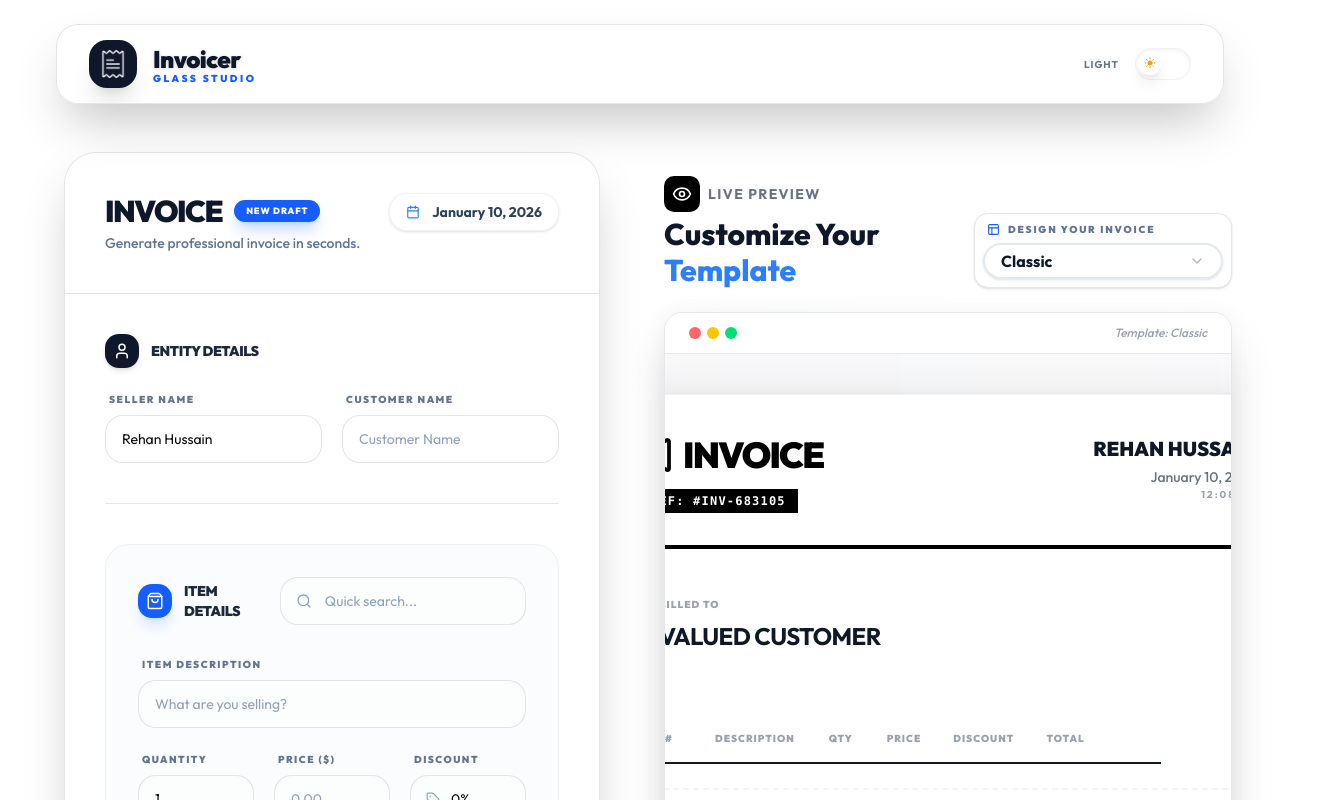
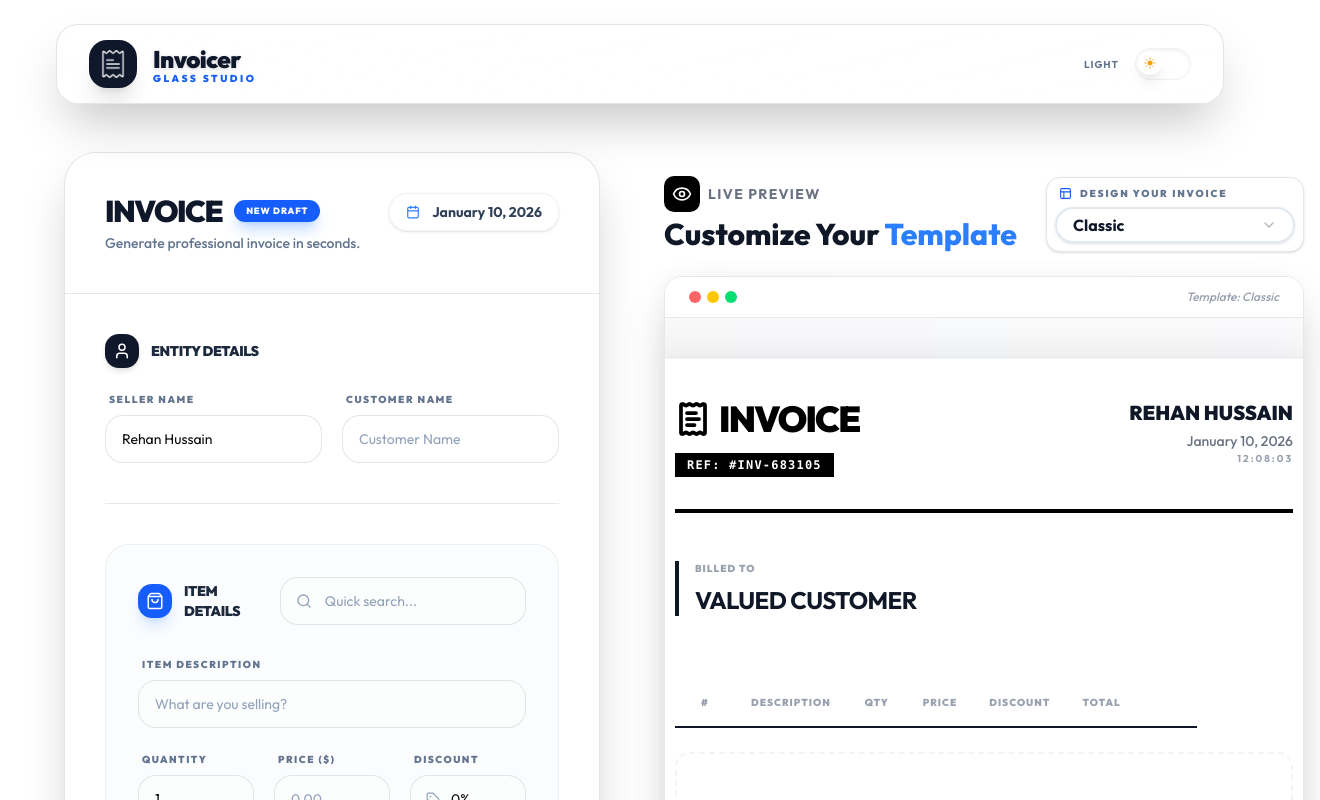
Before and after one commit to rehanzinlab23/Invoicer, a React (Vite) app: page / in a window 1280 px wide. Shown: the top 800 px of the page, 1320 px wide, since content can reach past the window. Built offline with nearby package versions, Linux system fonts and the light colour scheme.

Commit message:
fix: add responsive max-width classes to invoice preview container

```diff
--- a/src/Components/MainBody.jsx
+++ b/src/Components/MainBody.jsx
@@ -77,7 +77,7 @@ const MainBody = () => {
         setSearchItems={setSearchItems}
       />
       {/* Right */}
-      <div>
+      <div className="w-lg:max xl:max-w-2xl 2xl:max-w-3xl mx-auto">
         <InvoicePreview
           items={filteredItem}
           setItems={setItems}
```
